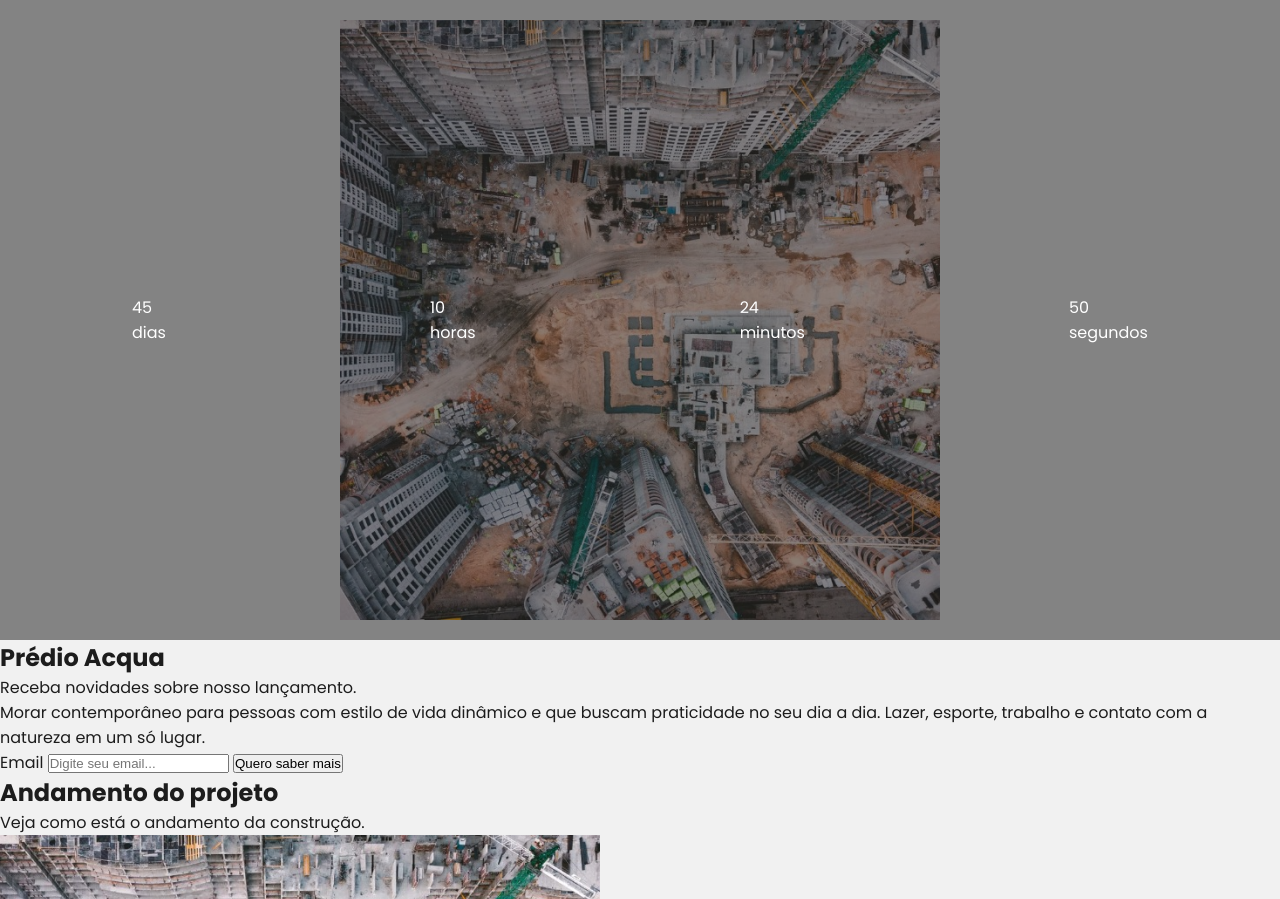
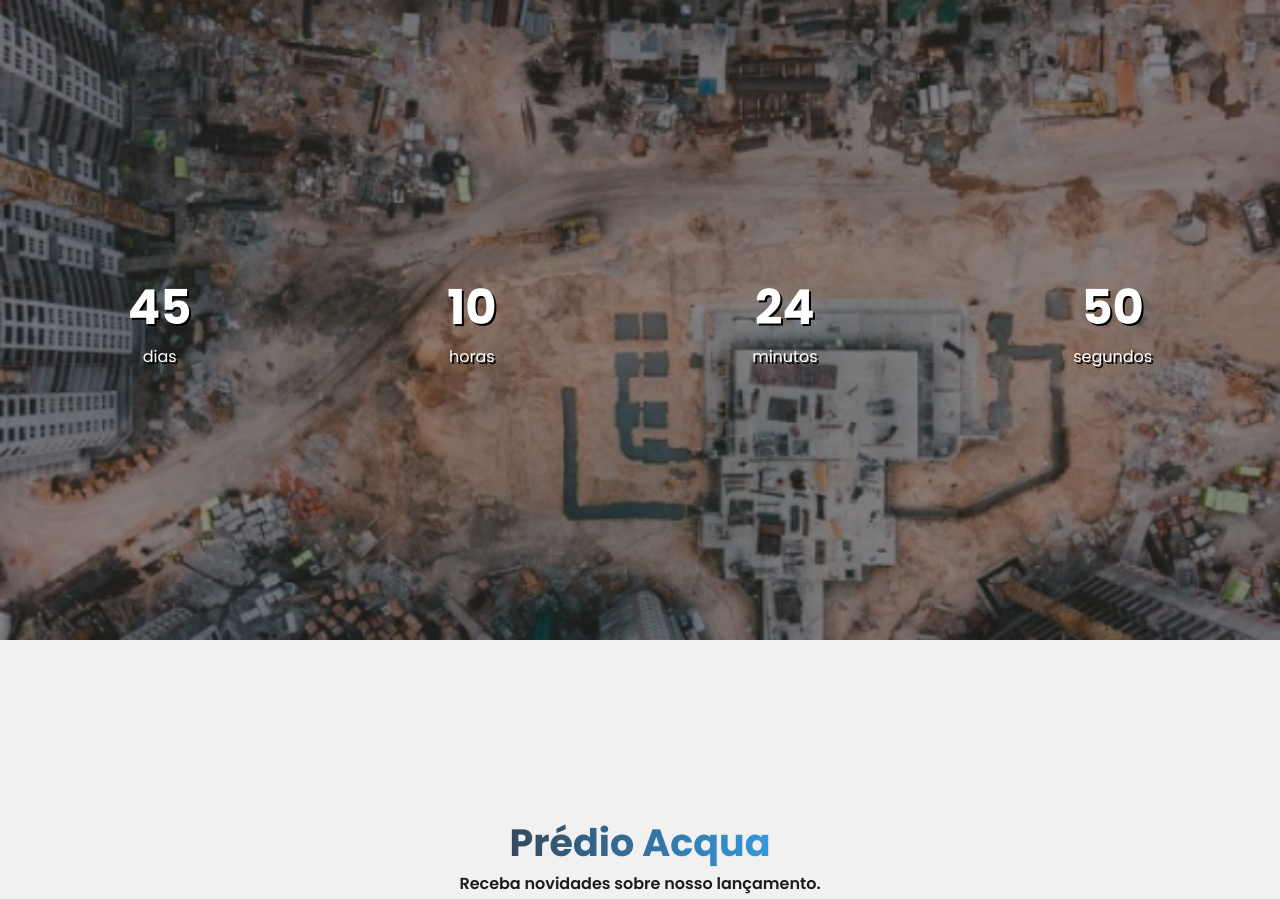
Before and after one commit to GuiSantosMacedo1/projeto-acqua, a plain HTML site: page index.html in a window 1280 px wide. Shown: the top 899 px of the page. Drawn offline with Linux system fonts and the light colour scheme.

Commit message:
feat: adiciona estilizacao no andamento e novidades

```diff
--- a/index.html
+++ b/index.html
@@ -38,21 +38,21 @@
       </div>
     </section>
 
-    <section class="form-section">
+    <section class="novidades">
       <h2>Prédio Acqua</h2>
       <p>Receba novidades sobre nosso lançamento.</p>
       <p>Morar contemporâneo para pessoas com estilo de vida dinâmico e que buscam praticidade no seu dia a dia. Lazer, esporte,
       trabalho e contato com a natureza em um só lugar.</p>
 
       <form>
-        <label for="email"> Email </label>
+        <label for="email" class="visuallyhidden"> Email </label>
         <input type="email" name="email" id="email" placeholder="Digite seu email..." autocomplete="email">
 
         <button type="submit">Quero saber mais</button>
       </form>
     </section>
 
-    <section>
+    <section class="andamento">
       <h2> Andamento do projeto</h2>
       <p>Veja como está o andamento da construção.</p>
 
--- a/style.css
+++ b/style.css
@@ -8,6 +8,8 @@
   --color-text: #1c1c1c;
   --color-text-secondary: #FFFFFF;
   --color-overlay: #1c1c1c83;
+
+  --color-border: #BBBBBB;
 
   --gradient: linear-gradient(to left, #3498DB, #34495E);
 }
@@ -22,7 +24,18 @@
 
   list-style: none;
 }
-
+/* Classe utilitária */
+.novidades form label{
+  position: absolute;
+  width: 1px;
+  height: 1px;
+  padding: 0;
+  margin: -1px;
+  overflow: hidden;
+  clip: inset(50%);
+  white-space: nowrap;
+  border: 0
+}
 /* Definindo estilos gerais */
 body{
   font-family: var(--font-primary);
@@ -31,14 +44,10 @@ body{
 }
 
 .section-timer{
-  /* display: flex;
-  justify-content: center;
-  align-items: center;
-  height: 100vh;
-  gap: 2rem;
-  background: url('./images//foto-cima.png') no-repeat center center;
-  background-size: cover; */
-  background: url('./images/foto-cima.png') no-repeat center center;
+  background: url('./images/foto-cima.png');
+  background-repeat: no-repeat;
+  background-position: center;
+  background-size: cover;
   height: 80dvh;
 }
 .timer{
@@ -51,8 +60,87 @@ body{
 }
 .timer p{
   color: var(--color-text-secondary);
+  text-shadow: 2px 2px #000000;
 }
 
+.timer div{
+  text-align: center;
+}
+
+.timer p:first-child{
+  font-size: 3rem;
+  font-weight: 700;
+}
+
+.novidades{
+  display: flex;
+  flex-direction: column;
+  align-items: center;
+  justify-content: center;
+
+  height:80dvh;
+  padding: 1rem;
+  background-color: var(--color-secondary);
+  text-align: center;
+}
+
+.novidades h2{
+  font-size: 2.375rem;
+  background: var(--gradient);
+  background-clip: text;
+  color: transparent;
+}
+
+.novidades h2 + p{
+  font-size: 1rem;
+  font-weight: 600;
+  margin-bottom: 1rem;
+}
+
+.novidades p + p{
+  font-size: 1rem;
+  max-width: 75ch;
+  margin-bottom: 2rem;
+}
+
+.novidades form{
+  display: flex;
+  flex-direction: column;
+  width: 100%;
+
+  gap: 1rem;
+}
+
+input, button{
+  height: 3rem;
+  border-radius: 3.75rem
+}
+
+input{
+  border: 1px solid var(--color-border);
+  padding: 0 1rem;
+}
+
+button{
+  border: 0;
+  background: var(--gradient);
+  font-weight: 600;
+  color: var(--color-primary);
+}
+
+.andamento {
+  padding: 4.75rem 1rem;
+  text-align: center;
+}
+
+.andamento h2{
+  font-size: 2rem;
+  font-weight: 700;
+}
+
+.andamento p{
+  margin: 0.5rem 2rem;
+}
 img {
   max-width: 100%;
 }
```
